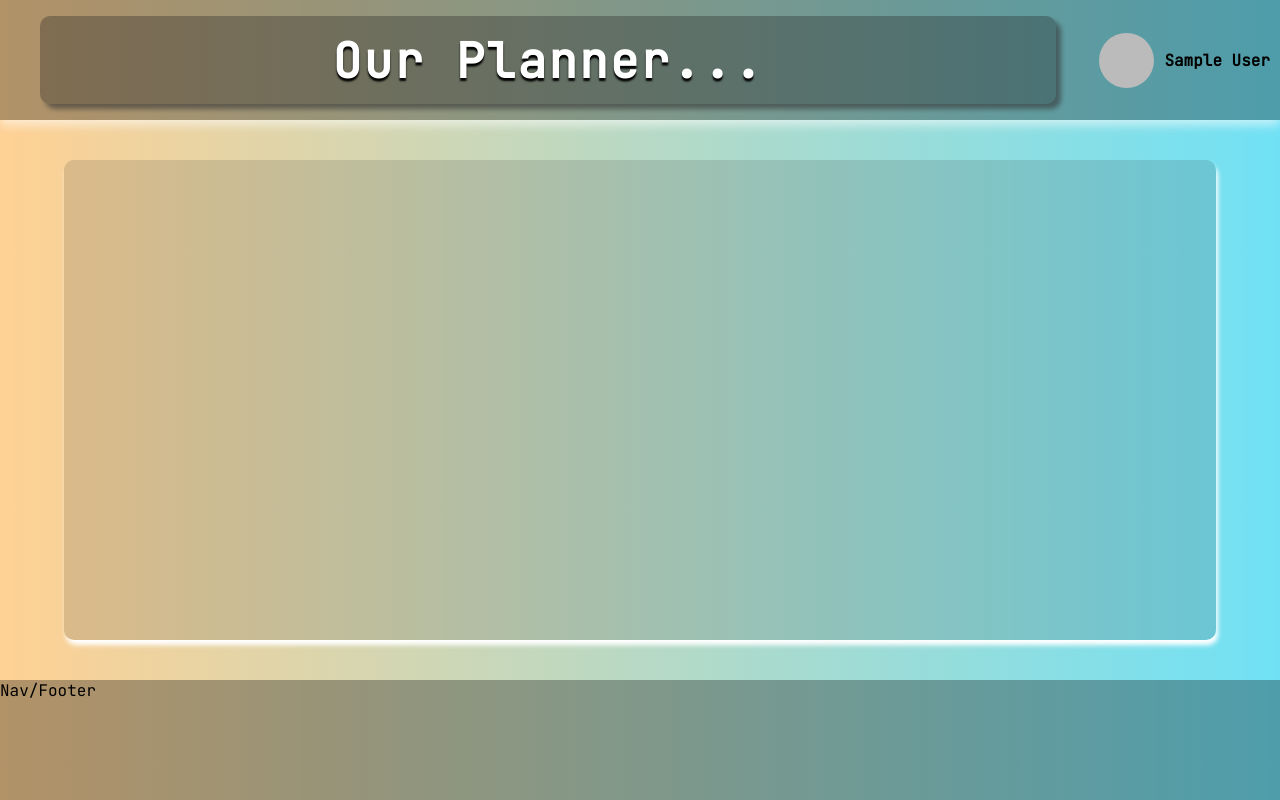
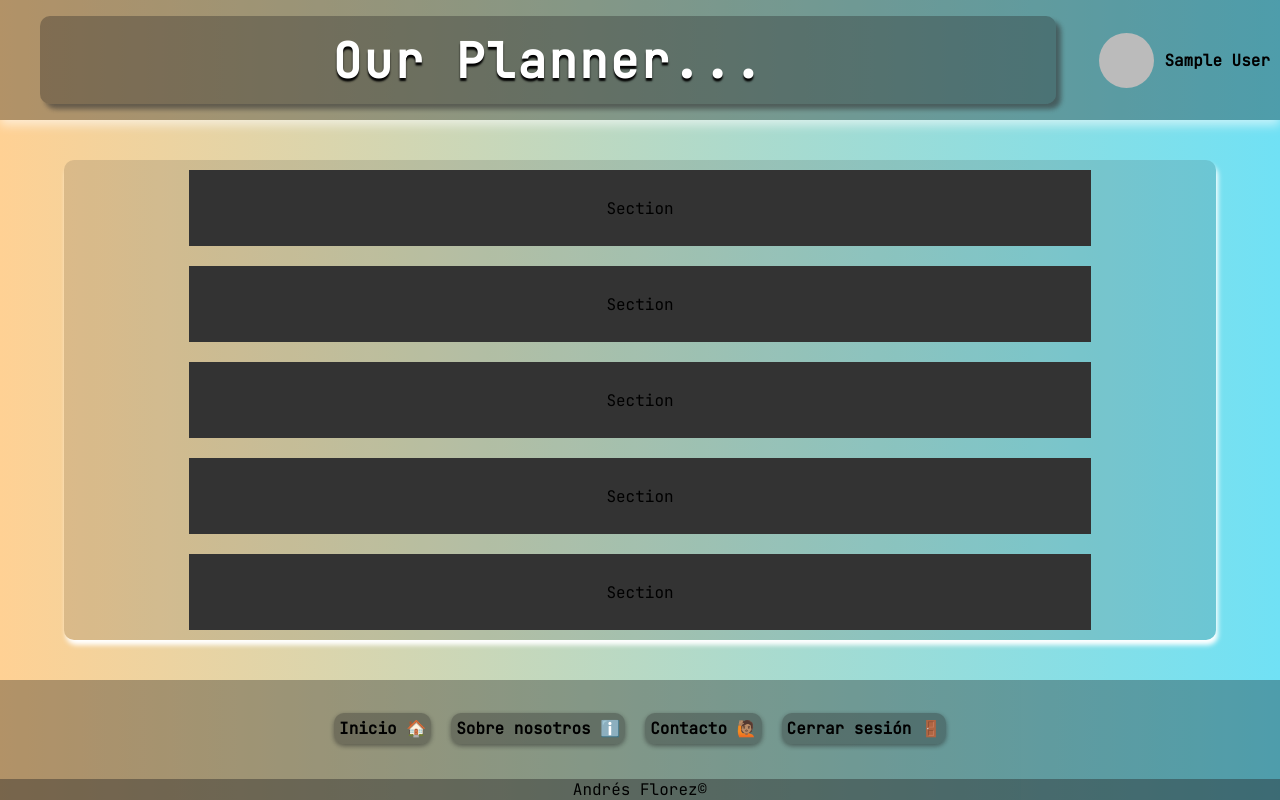
Before and after one commit to andresflorez16/our-planner, a Next.js app: page /feed in a window 1280 px wide. Built offline with nearby package versions, Linux system fonts and the light colour scheme; no server answers; sample sign-in values are in the browser's storage.

Commit message:
sections

```diff
--- a/components/NavFooter.js
+++ b/components/NavFooter.js
@@ -1,4 +1,6 @@
 import styled from 'styled-components'
+import Link from 'next/link'
+import { userSignOut } from '../firebase/client'
 
 const NavFooterDiv = styled.div`
 position: fixed;
@@ -6,10 +8,49 @@ bottom: 0;
 height: 15vh;
 background-color: rgba(1,1,1,.3);
 width: 100%;
+nav {
+  display: flex;
+  justify-content: center;
+  height: 80%;
+  align-items: center;
+  & > div {
+    box-shadow: 0 2px 5px #2228;
+    transition: box-shadow .3s ease;
+    &:hover {
+      box-shadow: 0 2px 5px #fff8;
+    }
+    font-weight: bold;
+    cursor: pointer;
+    margin: 0 10px;
+    background-color: #2225;
+    padding: 5px;
+    border-radius: 10px;
+  }
+}
+footer {
+  position: fixed;
+  bottom: 0;
+  width: 100%;
+  background-color: #2226;
+  text-align: center;
+}
+
 `
 
 export default function NavFooter() {
   return(
-    <NavFooterDiv>Nav/Footer</NavFooterDiv>
+    <>
+      <NavFooterDiv>
+        <nav>
+          <div>
+            <Link href={'/feed'}>Inicio 🏠</Link>
+          </div>
+          <div>Sobre nosotros ℹ️</div>
+          <div>Contacto 🙋🏽</div>
+          <div onClick={userSignOut}>Cerrar sesión 🚪</div>
+        </nav>
+        <footer>Andrés Florez&copy;</footer>
+      </NavFooterDiv>
+    </>
   )
 }
--- /dev/null
+++ b/components/Section.js
@@ -0,0 +1,27 @@
+import styled from 'styled-components'
+
+const SectionDiv = styled.div`
+width: 80%;
+margin: 0 auto;
+display: flex;
+padding: 10px;
+justify-content: center;
+height: 20%;
+`
+const SectionInfo = styled.div`
+background-color: #333;
+width: 100%;
+display: flex;
+align-items: center;
+justify-content: center;
+`
+
+export default function Section() {
+  return(
+    <>
+      <SectionDiv>
+        <SectionInfo>Section</SectionInfo>
+      </SectionDiv>
+    </>
+  )
+}
--- a/firebase/client.js
+++ b/firebase/client.js
@@ -4,7 +4,8 @@ import {
   signInWithPopup,
   getAuth,
   GoogleAuthProvider,
-  onAuthStateChanged
+  onAuthStateChanged,
+  signOut
 } from 'firebase/auth'
 
 const firebaseConfig = {
@@ -44,6 +45,12 @@ export const login = () => {
     .catch(err => console.log(err))
 }
 
+export const userSignOut = () => {
+  return signOut(auth)
+    .then(() => console.log('signOut'))
+    .catch(err => console.log(err))
+}
+
 export const addUser = (user) => {
   return collection('users').setDoc({ ...user, createAt: Timestamp.formDate(new Date()) })
 }
--- a/pages/feed/index.js
+++ b/pages/feed/index.js
@@ -2,7 +2,16 @@ import styled from 'styled-components'
 import Content from 'components/Content'
 import Header from 'components/Header'
 import NavFooter from 'components/NavFooter'
-import useUser, { USER_STATES } from 'hooks/useUser'
+import useUser from 'hooks/useUser'
+import Section from 'components/Section'
+
+const MainDiv = styled.div`
+width: 100%;
+height: 100%;
+overflow-y: auto;
+text-align: center;
+position: relative;
+`
 
 export default function Feed() {
   const user = useUser()
@@ -11,6 +20,27 @@ export default function Feed() {
     <>
       <Header user={user}/>
       <Content size={'reduced'}>
+        <MainDiv>
+          <Section />
+          <Section />
+          <Section />
+          <Section />
+          <Section />
+          <Section />
+          <Section />
+          <Section />
+          <Section />
+          <Section />
+          <Section />
+          <Section />
+          <Section />
+          <Section />
+          <Section />
+          <Section />
+          <Section />
+          <Section />
+        </MainDiv>
+
       </Content>
       <NavFooter />
     </>
```
